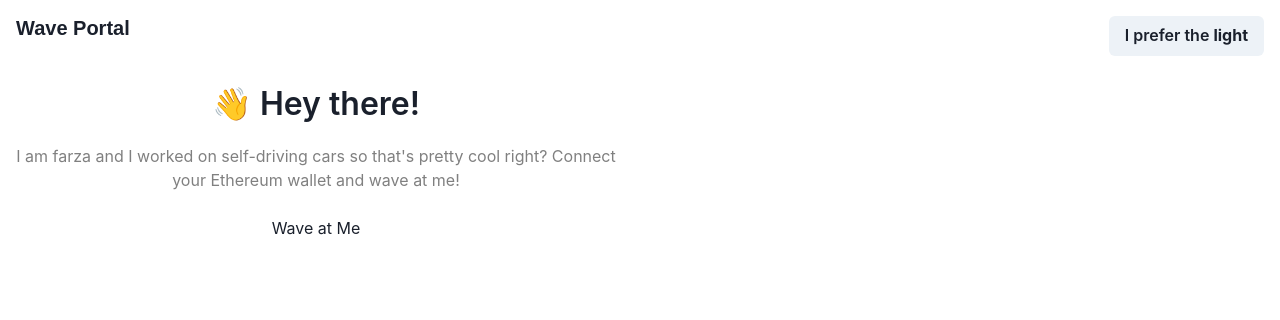
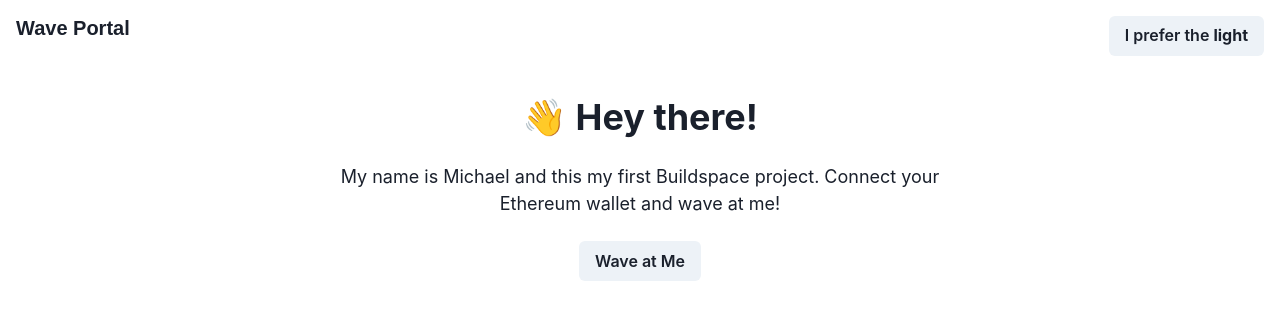
Before and after one commit to michabre/buildspace-wave-portal, a React (Create React App) app in the folder client/: page / in a window 1280 px wide. Shown: the top 320 px of the page. Built offline with nearby package versions, Linux system fonts and the light colour scheme; a web font is replaced by a local one.

Commit message:
housekeeping

```diff
--- a/client/src/App.css
+++ b/client/src/App.css
@@ -3,38 +3,3 @@
 h1 {
   font-family: 'Mochiy Pop P One', sans-serif !important;
 }
-
-.mainContainer {
-  display: flex;
-  justify-content: center;
-  width: 100%;
-  margin-top: 64px;
-}
-
-.dataContainer {
-  display: flex;
-  flex-direction: column;
-  justify-content: center;
-  max-width: 600px;
-}
-
-.header {
-  text-align: center;
-  font-size: 32px;
-  font-weight: 600;
-}
-
-.bio {
-  text-align: center;
-  color: gray;
-  margin-top: 16px;
-}
-
-.waveButton {
-  cursor: pointer;
-  margin-top: 16px;
-  padding: 8px;
-  border: 0;
-  border-radius: 5px;
-
-}
--- a/client/src/App.js
+++ b/client/src/App.js
@@ -1,6 +1,5 @@
 import * as React from "react";
-import { ColorModeScript, useColorMode } from '@chakra-ui/react';
-import { Container } from '@chakra-ui/react';
+import { ColorModeScript, useColorMode, Box, Button, Center, Container, VStack, Heading, Text } from '@chakra-ui/react';
 import { ethers } from "ethers";
 import theme from './theme'
 import Header from "./components/layout/Header";
@@ -11,28 +10,32 @@ export default function App() {
   const { colorMode, toggleColorMode } = useColorMode();
 
   const wave = () => {
-
+    console.log('wave')
   }
 
   return (
     <>
-    <ColorModeScript initialColorMode={theme.config.initialColorMode} />
-    <Header mode={toggleColorMode} current={colorMode} />
-    <Container maxW='container.xl'>
-      <div className="dataContainer">
-        <div className="header">
-        👋 Hey there!
-        </div>
+      <ColorModeScript initialColorMode={theme.config.initialColorMode} />
+      <Header mode={toggleColorMode} current={colorMode} />
+      <Container maxW='container.md' centerContent>
+        <Box padding='4'>
+          <VStack>
 
-        <div className="bio">
-        I am farza and I worked on self-driving cars so that's pretty cool right? Connect your Ethereum wallet and wave at me!
-        </div>
+            <Heading as='h2'>👋 Hey there!</Heading>
 
-        <button className="waveButton" onClick={wave}>
-          Wave at Me
-        </button>
-      </div>
-    </Container>
+            <Box padding='4'>
+              <Text fontSize='lg' align='center'>
+                My name is Michael and this my first Buildspace project. Connect your Ethereum wallet and wave at me!
+              </Text>
+            </Box>
+
+            <Button onClick={wave}>
+              Wave at Me
+            </Button>
+
+          </VStack>
+        </Box>
+      </Container>
     </>
   );
 }
```
